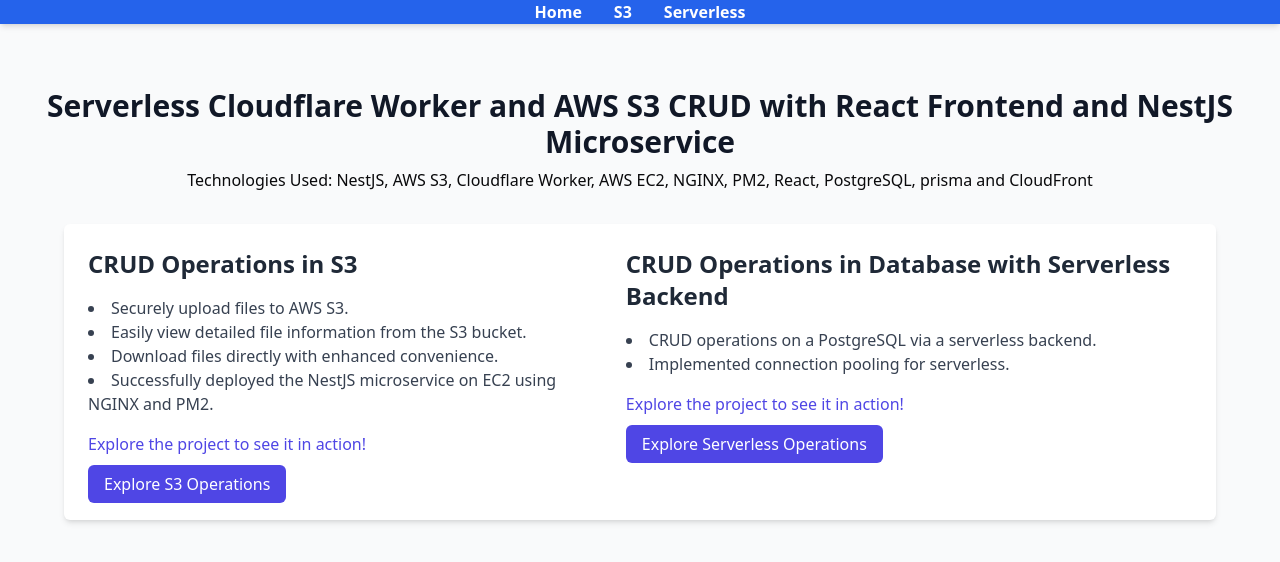
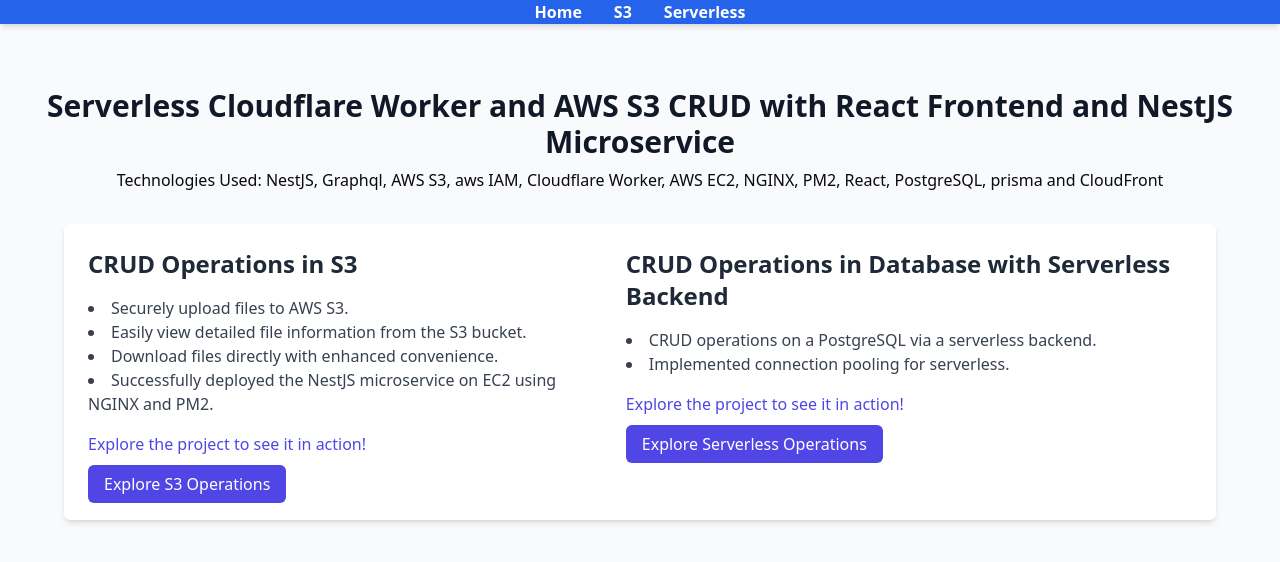
Before and after one commit to hirakroya50/tool-react, a React (Vite) app: page / in a window 1280 px wide. Shown: the top 562 px of the page. Built offline with nearby package versions, Linux system fonts and the light colour scheme; no server answers.

Commit message:
update doc

```diff
--- a/src/pages/Home.tsx
+++ b/src/pages/Home.tsx
@@ -24,7 +24,7 @@
 const title =
   "Serverless Cloudflare Worker and AWS S3 CRUD with React Frontend and NestJS Microservice";
 const technologies =
-  "Technologies Used: NestJS, AWS S3, Cloudflare Worker, AWS EC2, NGINX, PM2, React, PostgreSQL, prisma and CloudFront";
+  "Technologies Used: NestJS, Graphql, AWS S3, aws IAM, Cloudflare Worker, AWS EC2, NGINX, PM2, React, PostgreSQL, prisma and CloudFront";
 
 const Home = () => {
   return (
```
